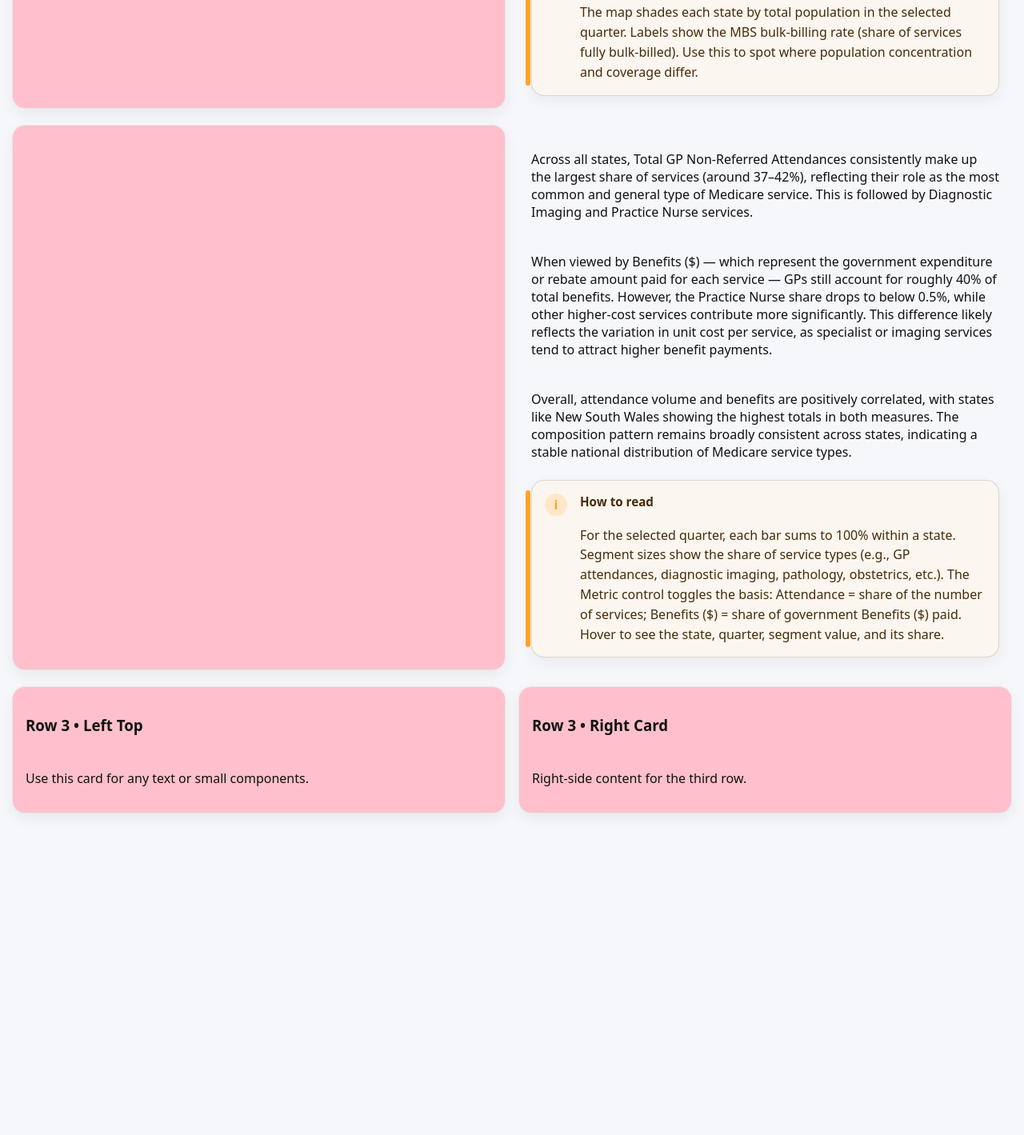
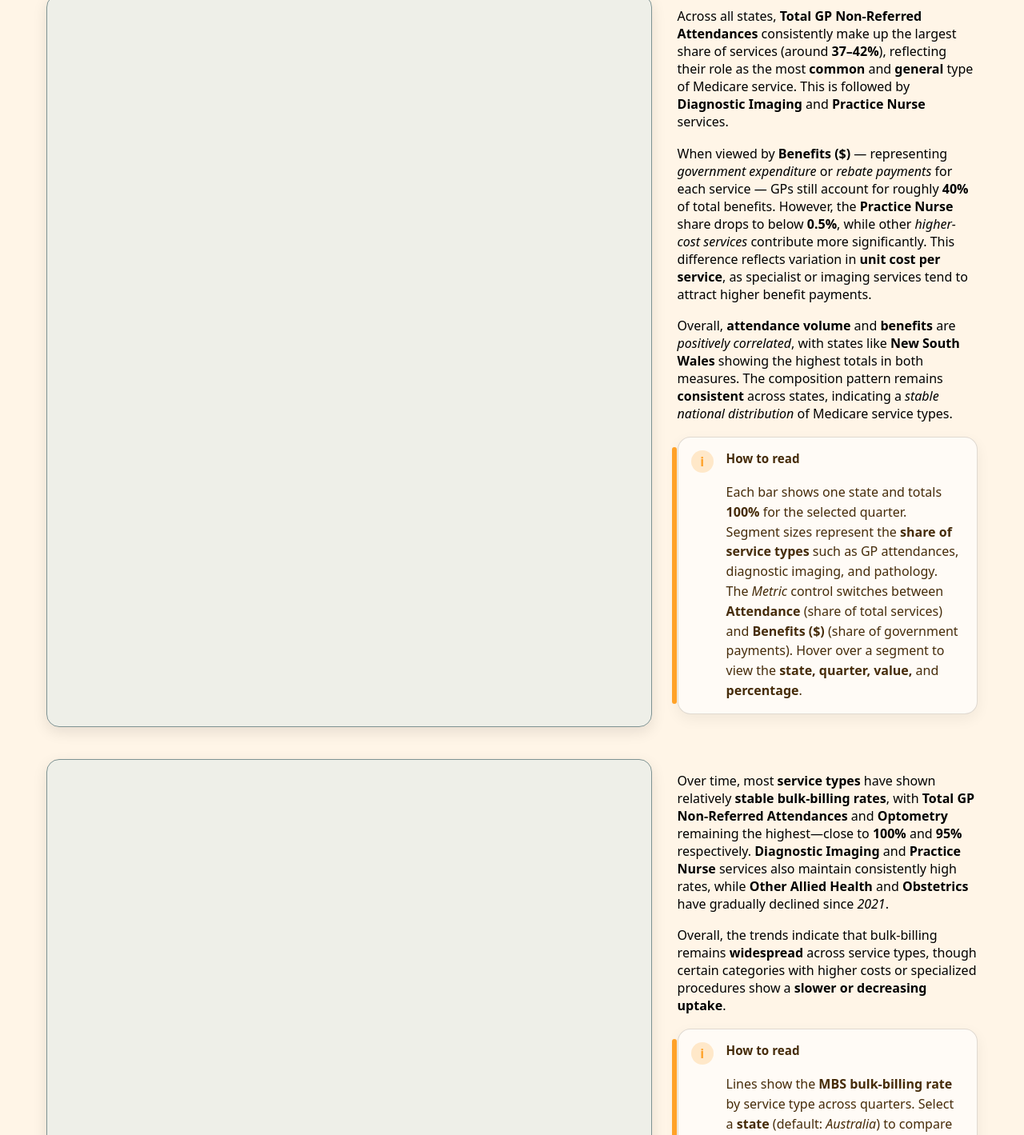
Before and after one commit to gabriellapywong/FIT3179-DV2, a plain HTML site: page index2.html in a window 1280 px wide. Shown: the part 948-2367 px from the top of the page at 80% size. Before the commit the page ends 1985 px from the top, so only its background shows below. Drawn offline with Linux system fonts and the light colour scheme; a script that the page names is missing.

Commit message:
layout fixed

```diff
--- a/index2.html
+++ b/index2.html
@@ -15,14 +15,14 @@
     --gap: 1rem;
     --radius: 16px;
     --pad: 1rem;
-    --card-bg: pink;
-    --card-border: 1px solid #e5e7eb;
-    --shadow: 0 6px 18px rgba(0,0,0,.06);
+    --card-bg: rgba(219, 231, 231, 0.462);
+    --card-border: 1px solid rgb(126, 146, 146);
+    --shadow: 0 6px 18px rgba(0,0,0,.1);
   }
 
   * { box-sizing: border-box; }
   body {
-    margin: 0; background: #f6f7fb; color: #111;
+    background-color:rgb(255, 245, 231);
     font-family: system-ui, -apple-system, Segoe UI, Roboto, Arial, sans-serif;
   }
 
@@ -30,8 +30,8 @@
   .page {
     width: 100%;
     margin: 20px auto;
-    padding-left: 15px;
-    padding-right: 15px;
+    padding-left: 50px;
+    padding-right: 50px;
     display: flex;
     flex-direction: column;
     gap: calc(var(--gap) * 1.25);
@@ -49,9 +49,10 @@
   /* Each horizontal container (row) */
   .row{
     display: grid;
-    grid-template-columns: 1fr 1fr;  /* equal width left/right */
+    grid-template-columns: 65% 35%;
     gap: var(--gap);
     align-items: stretch;
+    margin-top: 20px;
   }
 
   /* Cards */
@@ -61,6 +62,7 @@
     border-radius: var(--radius);
     padding: var(--pad);
     box-shadow: var(--shadow);
+    justify-content: center;
     height: 100%;
     display: flex;
     flex-direction: column;
@@ -81,7 +83,7 @@
   background: rgb(252, 245, 236);
   border: var(--card-border);
   border-radius: var(--radius);
-  padding: var(--pad);
+  padding: 0;
   box-shadow: var(--shadow);
 
   display: inline-block;
@@ -91,9 +93,19 @@
   height: auto;
 }
 
-  /* Optional themed sides */
-  .card-left  { background: #f7f0ff; }   /* soft lilac */
-  .card-right { background: #fffdf2; }   /* soft warm */
+.card-content, .card{ width:100%; }        /* fill grid column */
+.chart, .card canvas, .card svg{
+  width:100% !important;    /* chart scales to card */
+  height:auto;
+  display:block;
+}
+
+.card-content p{
+  margin: 0 0 .6rem;      /* bottom gap only, smaller */
+}
+.card-content p:last-child{
+  margin-bottom: 0;       /* no extra gap after the last one */
+}
 
   /* Responsive: stack on small screens */
   @media (max-width: 800px){
@@ -102,7 +114,7 @@
 
 /* Info panel base */
 .info-panel{
-  --panel-bg: rgb(251, 246, 239);          /* soft info background */
+  --panel-bg: rgb(255, 251, 246);          /* soft info background */
   --panel-accent: rgb(255, 162, 41);      /* accent blue */
   --panel-text: rgb(70, 44, 10);
 
@@ -163,7 +175,7 @@
     <p class="desc">This dashboard explores how Australians use Medicare services over time and across states. We combine two datasets:
         population by state and Medicare Benefits Schedule (MBS) claims (services, government benefits paid, and bulk-billing rates). “Bulk-billing” means the provider accepts the Medicare rebate as full payment so the patient pays $0 out-of-pocket.</p>
 
-
+<!--
     <section class="row">
       <div class="left">
         <article class="card">
@@ -184,7 +196,7 @@
 
         </div>
       </aside>
-    </section>
+    </section> -->
 
 
     <!-- Row 1 -->
@@ -210,9 +222,8 @@
         <div class="icon">i</div>
         <h4 class="title">How to read</h4>
         <p class="body">
-            The map shades each state by total population in the selected quarter. Labels show the MBS
-            bulk-billing rate (share of services fully bulk-billed). Use this to spot where population concentration
-            and coverage differ.
+            The map shades each state by <strong>total population</strong> in the selected quarter. Labels show the <strong>MBS bulk-billing rate</strong>
+            (share of services <em>fully bulk-billed</em>). Use this to spot differences between <strong>population concentration</strong> and <strong>coverage</strong>.
         </p>
         </div>
 
@@ -229,26 +240,32 @@
 
         <article class="card-content">
             <p>
-                Across all states, Total GP Non-Referred Attendances consistently make up the largest share of services (around 37–42%),
-                reflecting their role as the most common and general type of Medicare service. This is followed by Diagnostic Imaging and Practice Nurse services.
+                Across all states, <strong>Total GP Non-Referred Attendances</strong> consistently make up the largest share of services (around <strong>37–42%</strong>),
+                reflecting their role as the most <strong>common</strong> and <strong>general</strong> type of Medicare service. This is followed by <strong>Diagnostic Imaging</strong>
+                and <strong>Practice Nurse</strong> services.
             </p>
+
             <p>
-                When viewed by Benefits ($) — which represent the government expenditure or rebate amount paid for each service — GPs still account for roughly
-                40% of total benefits. However, the Practice Nurse share drops to below 0.5%, while other higher-cost services contribute more significantly.
-                This difference likely reflects the variation in unit cost per service, as specialist or imaging services tend to attract higher benefit payments.
+                When viewed by <strong>Benefits ($)</strong> — representing <em>government expenditure</em> or <em>rebate payments</em> for each service — GPs still account for roughly
+                <strong>40%</strong> of total benefits. However, the <strong>Practice Nurse</strong> share drops to below <strong>0.5%</strong>, while other <em>higher-cost services</em>
+                contribute more significantly. This difference reflects variation in <strong>unit cost per service</strong>, as specialist or imaging services tend to attract higher benefit
+                payments.
             </p>
+
             <p>
-                Overall, attendance volume and benefits are positively correlated, with states like New South Wales showing the highest totals in both measures.
-                The composition pattern remains broadly consistent across states, indicating a stable national distribution of Medicare service types.
+                Overall, <strong>attendance volume</strong> and <strong>benefits</strong> are <em>positively correlated</em>, with states like <strong>New South Wales</strong>
+                showing the highest totals in both measures. The composition pattern remains <strong>consistent</strong> across states, indicating a <em>stable national distribution</em>
+                of Medicare service types.
             </p>
 
         <div class="info-panel" role="note" aria-label="Map explanation">
             <div class="icon">i</div>
             <h4 class="title">How to read</h4>
             <p class="body">
-                For the selected quarter, each bar sums to 100% within a state. Segment sizes show the share of service types (e.g., GP attendances, diagnostic
-                imaging, pathology, obstetrics, etc.). The Metric control toggles the basis: Attendance = share of the number of services; Benefits ($) = share of
-                government Benefits ($) paid. Hover to see the state, quarter, segment value, and its share.
+                Each bar shows one state and totals <strong>100%</strong> for the selected quarter. Segment sizes represent the
+                <strong>share of service types</strong> such as GP attendances, diagnostic imaging, and pathology. The <em>Metric</em>
+                control switches between <strong>Attendance</strong> (share of total services) and <strong>Benefits ($)</strong>
+                (share of government payments). Hover over a segment to view the <strong>state, quarter, value,</strong> and <strong>percentage</strong>.
             </p>
         </div>
 
@@ -258,19 +275,34 @@
 
     <!-- Row 3 -->
     <section class="row">
-      <div class="left">
-        <article class="card">
-          <h3>Row 3 • Left Top</h3>
-          <p>Use this card for any text or small components.</p>
+        <div class="card">
+            <div id="trend" class="chart"></div>
+        </div>
+
+        <article class="card-content">
+            <p>
+                Over time, most <strong>service types</strong> have shown relatively <strong>stable bulk-billing rates</strong>, with <strong>Total GP Non-Referred Attendances</strong>
+                and <strong>Optometry</strong> remaining the highest—close to <strong>100%</strong> and <strong>95%</strong> respectively. <strong>Diagnostic Imaging</strong>
+                and <strong>Practice Nurse</strong> services also maintain consistently high rates, while <strong>Other Allied Health</strong> and <strong>Obstetrics</strong>
+                have gradually declined since <em>2021</em>.
+            </p>
+            <p>
+                Overall, the trends indicate that bulk-billing remains <strong>widespread</strong> across service types, though certain
+                categories with higher costs or specialized procedures show a <strong>slower or decreasing uptake</strong>.
+            </p>
+
+
+        <div class="info-panel" role="note" aria-label="Map explanation">
+            <div class="icon">i</div>
+            <h4 class="title">How to read</h4>
+            <p class="body">
+                Lines show the <strong>MBS bulk-billing rate</strong> by service type across quarters. Select a <strong>state</strong>
+                (default: <em>Australia</em>) to compare how coverage has changed over time. The rate equals <strong>bulk-billed services ÷ total services</strong>
+                for each type and quarter, with smooth curves highlighting <em>long-term trends</em>.
+            </p>
+        </div>
+
         </article>
-
-      </div>
-
-      <aside class="right">
-        <div class="card">
-          <h3>Row 3 • Right Card</h3>
-          <p>Right-side content for the third row.</p>
-        </div>
       </aside>
     </section>
 
```
